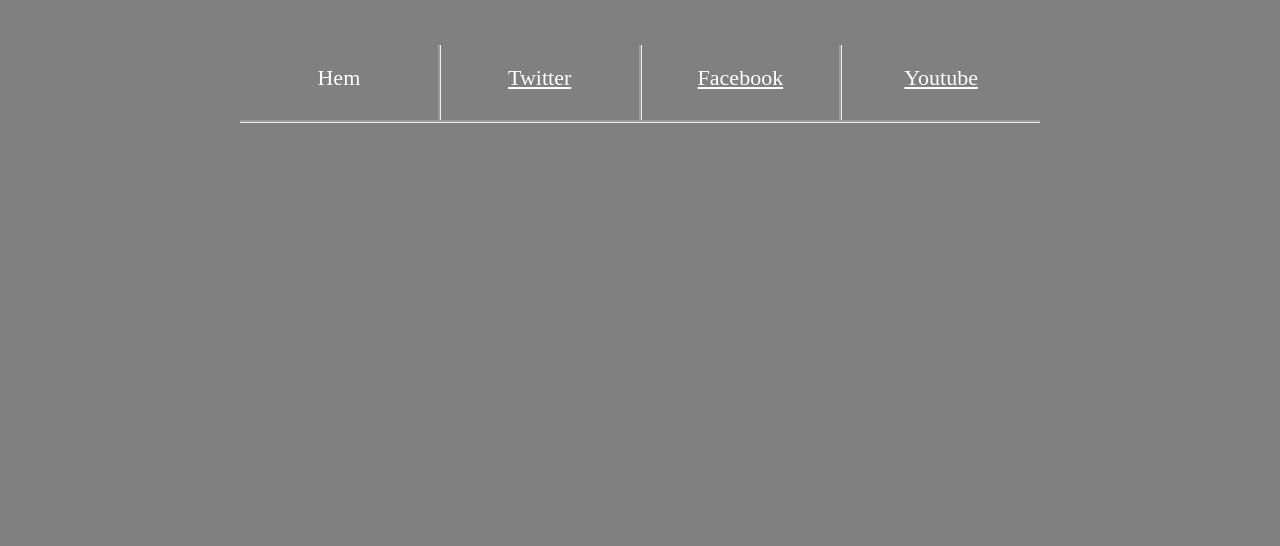
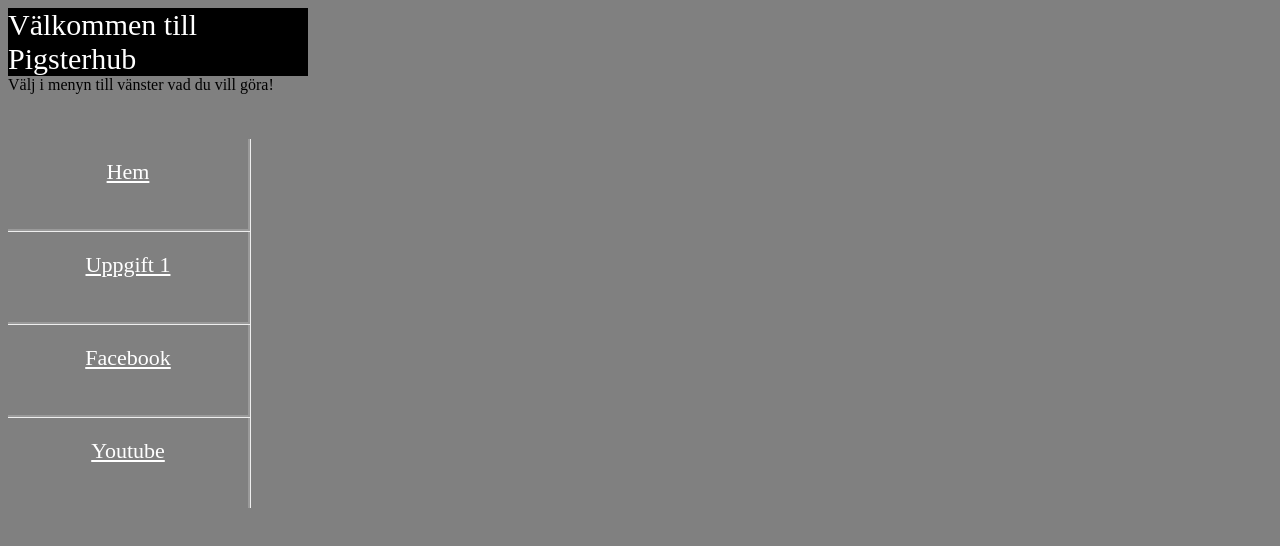
Before and after one commit to pigster1337/Webbutveckling, a plain HTML site: page Minhemsida/index.html in a window 1280 px wide. Drawn offline with Linux system fonts and the light colour scheme.

Commit message:
2018-02-20

```diff
--- a/Min hemsida/index.html
+++ b/Minhemsida/index.html
@@ -1,15 +1,21 @@
 <!DOCTYPE html>
 <html lang="sv">
 <head>
- <title>Min Hemsida</title>
+ <title>Pigsterhub</title>
  <meta charset="utf-8">
  <link rel="stylesheet" type="text/css" href="stilmall.css">
 </head>
 <body>
 
+  <div class="rubrik">
+    <div class="välkommen">Välkommen till Pigsterhub</div>
+    <div class="text">Välj i menyn till vänster vad du vill göra!</div>
+
+  </div>
+
   <div class="container">
-    <div class="item">Hem</div>
-    <div class="item"><a href="https://www.twitter.com/">Twitter</a></div>
+    <div class="item"><a href="../Minhemsida/index.html">Hem</a></div>
+    <div class="item"><a href="../Uppgift%201/index.html">Uppgift 1</a></div>
     <div class="item"><a href="https://www.facebook.com/">Facebook</a></div>
     <div class="item2"><a href="https://www.youtube.com/">Youtube</a></div>
 
--- a/Min hemsida/stilmall.css
+++ b/Minhemsida/stilmall.css
@@ -6,20 +6,19 @@ body{
  .container{
    display:flex;
    justify-content: space-around;
-   flex-direction: row;
-   margin:auto;
+   flex-direction: column;
    margin-top: 45px;
-   height:75px;
-   width:800px;
-   border-bottom-style: groove;
+   border-right-style: : groove;
 
  }
 
  .item{
    color: white;
    border-right-style: groove;
+   border-bottom-style: groove;
    text-align: center;
    width:200px;
+   height:50px;
    padding: 20px;
    font-size: 22px;
  }
@@ -27,18 +26,42 @@ body{
  .item2{
    color: white;
    width:200px;
+   height:50px;
    color:white;
    text-align: center;
    padding: 20px;
    font-size: 22px;
+   border-right-style: groove;
  }
 
 
-.item:hover .item{
+.item:hover{
   background-color: black;
 }
+
+.item2:hover{
+  background-color: black;
+}
+
 
 a{
 
   color: white;
 }
+
+.rubrik{
+
+  display: flex;
+  flex-direction: column;
+  justify-content: center;
+  flex-wrap: wrap;
+}
+
+.välkommen{
+  font-size: 30px;
+  color: white;
+  background-color: black;
+  width:300px;
+
+
+}
```
Also changed, not shown: 2018-02-20/index.html (added, +41 -0 lines), Uppgift 1/index.html (+2 -2 lines).
